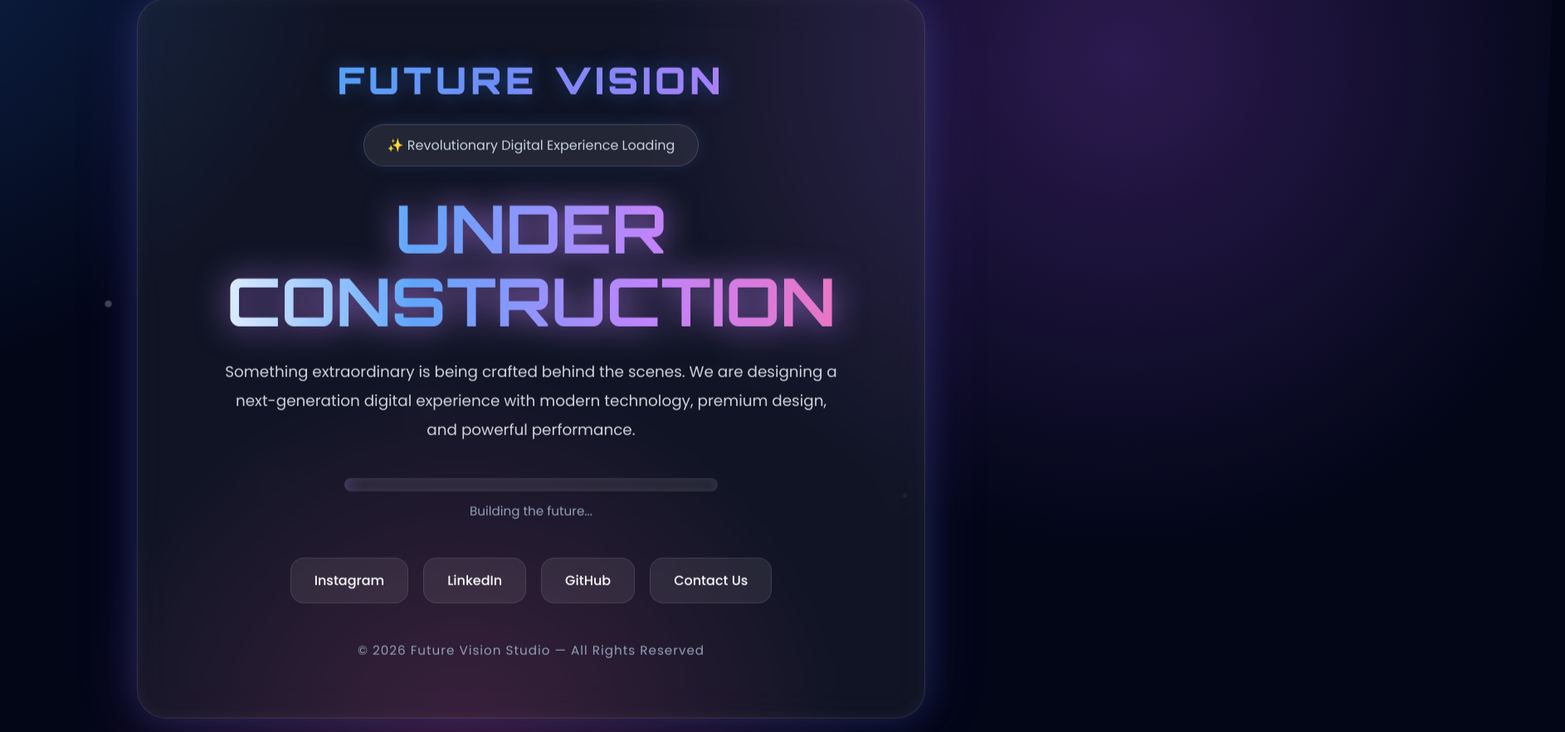
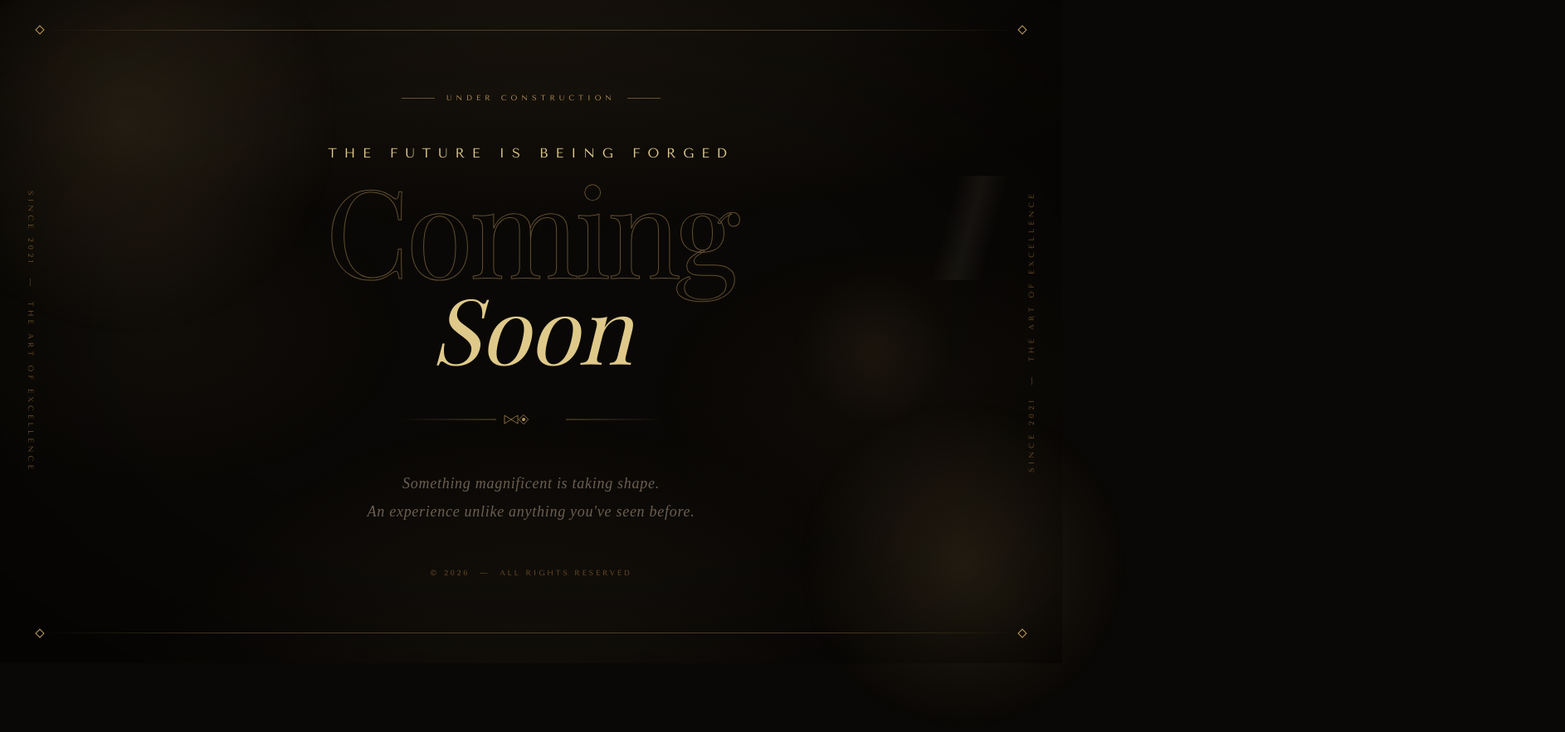
Before and after one commit to PV-Sudarsan/habilesec, a plain HTML site: page index.html in a window 1280 px wide. Shown: the top 883 px of the page at 83% size, 1886 px wide, since content can reach past the window. After the commit the page ends 800 px from the top, so only its background shows below. Drawn offline with nearby package versions, Linux system fonts and the light colour scheme; a web font is replaced by a local one.

Commit message:
Update index.html

```diff
--- a/index.html
+++ b/index.html
@@ -1,351 +1,361 @@
 <!DOCTYPE html>
 <html lang="en">
 <head>
-  <meta charset="UTF-8" />
-  <meta name="viewport" content="width=device-width, initial-scale=1.0" />
-  <title>Luxury Under Construction</title>
+<meta charset="UTF-8">
+<meta name="viewport" content="width=device-width, initial-scale=1.0">
+<title>Coming Soon</title>
+<link href="https://fonts.googleapis.com/css2?family=Playfair+Display:ital,wght@0,300;0,400;1,300;1,400&family=Tenor+Sans&family=EB+Garamond:ital,wght@0,300;1,300&display=swap" rel="stylesheet">
+<style>
+*,*::before,*::after{margin:0;padding:0;box-sizing:border-box}
 
-  <link rel="preconnect" href="https://fonts.googleapis.com">
-  <link rel="preconnect" href="https://fonts.gstatic.com" crossorigin>
-  <link href="https://fonts.googleapis.com/css2?family=Orbitron:wght@500;700;900&family=Poppins:wght@300;400;500;600&display=swap" rel="stylesheet">
-
-  <style>
-    * {
-      margin: 0;
-      padding: 0;
-      box-sizing: border-box;
+:root{
+  --g1:#b8965a;
+  --g2:#dfc98a;
+  --g3:#f5e6c8;
+  --g4:#6b4e28;
+  --bg:#0a0806;
+  --bg2:#100d09;
+  --cream:#f0e8d8;
+  --muted:#6b5f50;
+  --border:rgba(184,150,90,0.18);
+  --border2:rgba(184,150,90,0.35);
 }
 
-    body {
-      min-height: 100vh;
-      overflow: hidden;
-      display: flex;
-      justify-content: center;
-      align-items: center;
-      background: #020617;
-      font-family: 'Poppins', sans-serif;
-      position: relative;
-      color: white;
+html,body{height:100%;overflow:hidden;background:var(--bg)}
+body{display:flex;align-items:center;justify-content:center;position:relative;font-family:'Tenor Sans',sans-serif}
+
+/* Deep layered background */
+.bg-layer{position:fixed;inset:0;z-index:0}
+.bg-layer::before{
+  content:'';position:absolute;inset:0;
+  background:
+    radial-gradient(ellipse 100% 70% at 50% -10%, rgba(184,150,90,0.12) 0%, transparent 65%),
+    radial-gradient(ellipse 40% 40% at 15% 50%, rgba(184,150,90,0.04) 0%, transparent 60%),
+    radial-gradient(ellipse 40% 40% at 85% 60%, rgba(107,78,40,0.06) 0%, transparent 60%),
+    radial-gradient(ellipse 60% 80% at 50% 110%, rgba(184,150,90,0.08) 0%, transparent 60%);
 }
 
-    /* Animated Background */
-    body::before {
-      content: '';
-      position: absolute;
-      width: 200%;
-      height: 200%;
-      background:
-        radial-gradient(circle at 20% 20%, rgba(59,130,246,0.25), transparent 25%),
-        radial-gradient(circle at 80% 30%, rgba(168,85,247,0.25), transparent 25%),
-        radial-gradient(circle at 50% 80%, rgba(236,72,153,0.2), transparent 25%);
-      animation: moveBg 20s linear infinite alternate;
-      z-index: 1;
+/* Subtle vignette */
+.vignette{position:fixed;inset:0;z-index:1;background:radial-gradient(ellipse 85% 85% at 50% 50%, transparent 40%, rgba(0,0,0,0.7) 100%);pointer-events:none}
+
+/* Canvas for lines */
+#canvas{position:fixed;inset:0;z-index:2;opacity:0.6;pointer-events:none}
+
+/* Side vertical text */
+.side-text{
+  position:fixed;z-index:10;
+  font-size:9px;letter-spacing:0.45em;color:var(--g4);
+  text-transform:uppercase;writing-mode:vertical-rl;
+  opacity:0;animation:fadeIn 2s ease 2s forwards;
+}
+.side-text.left{left:32px;top:50%;transform:translateY(-50%)}
+.side-text.right{right:32px;top:50%;transform:translateY(-50%) rotate(180deg)}
+
+/* Main stage */
+.stage{
+  position:relative;z-index:10;
+  text-align:center;
+  max-width:800px;
+  padding:0 48px;
 }
 
-    @keyframes moveBg {
-      0% {
-        transform: translate(-5%, -5%) rotate(0deg);
+/* Top micro label */
+.micro{
+  display:inline-flex;align-items:center;gap:14px;
+  margin-bottom:52px;
+  opacity:0;animation:fadeIn 1s ease 0.4s forwards;
 }
-      100% {
-        transform: translate(5%, 5%) rotate(8deg);
-      }
+.micro-line{width:40px;height:1px;background:var(--g1);opacity:0.5}
+.micro span{font-size:9px;letter-spacing:0.55em;color:var(--g1);text-transform:uppercase}
+
+/* Giant headline */
+.headline-wrap{margin-bottom:0;overflow:visible}
+
+.hl1{
+  font-family:'Tenor Sans',sans-serif;
+  font-size:clamp(11px,1.4vw,16px);
+  letter-spacing:0.55em;
+  color:var(--g2);
+  text-transform:uppercase;
+  display:block;margin-bottom:18px;
+  opacity:0;animation:fadeIn 1s ease 0.7s forwards;
 }
 
-    /* Floating Particles */
-    .particles span {
-      position: absolute;
-      display: block;
-      width: 4px;
-      height: 4px;
-      background: rgba(255,255,255,0.6);
-      border-radius: 50%;
-      animation: float 12s linear infinite;
-      bottom: -100px;
+.hl2{
+  font-family:'Playfair Display',serif;
+  font-size:clamp(72px,13vw,148px);
+  font-weight:300;
+  line-height:0.85;
+  letter-spacing:-0.03em;
+  color:var(--cream);
+  display:block;
+  opacity:0;animation:riseIn 1.4s cubic-bezier(0.16,1,0.3,1) 0.9s forwards;
+  position:relative;
 }
 
-    .particles span:nth-child(1) {
-      left: 10%;
-      animation-duration: 8s;
-      width: 5px;
-      height: 5px;
+.hl2 .stroke-text{
+  -webkit-text-stroke:1px rgba(184,150,90,0.5);
+  color:transparent;
+  display:block;
 }
 
-    .particles span:nth-child(2) {
-      left: 25%;
-      animation-duration: 12s;
+.hl3{
+  font-family:'Playfair Display',serif;
+  font-style:italic;
+  font-size:clamp(56px,9vw,110px);
+  font-weight:300;
+  line-height:1;
+  letter-spacing:-0.01em;
+  color:var(--g2);
+  display:block;
+  opacity:0;animation:riseIn 1.4s cubic-bezier(0.16,1,0.3,1) 1.1s forwards;
 }
 
-    .particles span:nth-child(3) {
-      left: 40%;
-      animation-duration: 10s;
-      width: 7px;
-      height: 7px;
+/* Ornamental divider */
+.divider{
+  margin:42px auto 42px;
+  width:320px;
+  opacity:0;animation:fadeIn 1.2s ease 1.5s forwards;
 }
 
-    .particles span:nth-child(4) {
-      left: 55%;
-      animation-duration: 15s;
+/* Description */
+.desc{
+  font-family:'EB Garamond',serif;
+  font-size:clamp(14px,1.6vw,18px);
+  font-style:italic;
+  font-weight:300;
+  letter-spacing:0.04em;
+  color:var(--muted);
+  line-height:1.9;
+  max-width:500px;
+  margin:0 auto 52px;
+  opacity:0;animation:fadeIn 1s ease 1.8s forwards;
 }
 
-    .particles span:nth-child(5) {
-      left: 70%;
-      animation-duration: 9s;
-      width: 6px;
-      height: 6px;
+/* Socials */
+.socials{
+  display:flex;justify-content:center;align-items:center;gap:0;
+  margin-bottom:52px;
+  opacity:0;animation:fadeIn 1s ease 2s forwards;
+}
+.socials a{
+  font-size:9px;letter-spacing:0.4em;text-transform:uppercase;
+  color:var(--muted);text-decoration:none;
+  padding:0 24px;
+  transition:color 0.3s;
+  position:relative;
+}
+.socials a:not(:last-child)::after{
+  content:'·';position:absolute;right:0;top:50%;transform:translateY(-50%);
+  color:var(--g4);
+}
+.socials a:hover{color:var(--g2)}
+
+/* Copyright */
+.copy{
+  font-size:9px;letter-spacing:0.3em;color:var(--g4);text-transform:uppercase;
+  opacity:0;animation:fadeIn 1s ease 2.2s forwards;
 }
 
-    .particles span:nth-child(6) {
-      left: 85%;
-      animation-duration: 13s;
+/* Full-width border lines top & bottom */
+.border-top,.border-bottom{
+  position:fixed;left:48px;right:48px;height:1px;
+  background:linear-gradient(90deg,transparent,var(--border2) 20%,var(--border2) 80%,transparent);
+  z-index:10;
+  opacity:0;animation:fadeIn 1.5s ease 0.2s forwards;
+}
+.border-top{top:36px}
+.border-bottom{bottom:36px}
+
+/* Corner diamonds */
+.cdiamond{
+  position:fixed;width:8px;height:8px;z-index:11;
+  border:1px solid var(--g1);transform:rotate(45deg);
+  opacity:0;animation:fadeIn 1.5s ease 0.5s forwards;
+}
+.cdiamond.tl{top:32px;left:44px}
+.cdiamond.tr{top:32px;right:44px}
+.cdiamond.bl{bottom:32px;left:44px}
+.cdiamond.br{bottom:32px;right:44px}
+
+/* Floating orbs */
+.orb{
+  position:fixed;border-radius:50%;
+  background:radial-gradient(circle,rgba(184,150,90,0.15) 0%,transparent 70%);
+  pointer-events:none;z-index:3;
+  animation:orbPulse ease-in-out infinite alternate;
 }
 
-    @keyframes float {
-      0% {
-        transform: translateY(0) scale(1);
-        opacity: 0;
+@keyframes riseIn{
+  0%{opacity:0;transform:translateY(40px)}
+  100%{opacity:1;transform:translateY(0)}
 }
-      10% {
-        opacity: 1;
+@keyframes fadeIn{
+  0%{opacity:0}100%{opacity:1}
 }
-      100% {
-        transform: translateY(-120vh) scale(2);
-        opacity: 0;
-      }
+@keyframes orbPulse{
+  0%{transform:scale(1) translate(0,0)}
+  100%{transform:scale(1.15) translate(10px,-10px)}
 }
 
-    .container {
-      position: relative;
-      z-index: 5;
-      width: 92%;
-      max-width: 950px;
-      padding: 70px 50px;
-      text-align: center;
-      border-radius: 35px;
-      background: rgba(255,255,255,0.06);
-      backdrop-filter: blur(22px);
-      border: 1px solid rgba(255,255,255,0.12);
-      box-shadow:
-        0 0 40px rgba(59,130,246,0.2),
-        0 0 80px rgba(168,85,247,0.15),
-        inset 0 0 20px rgba(255,255,255,0.05);
-      animation: cardFloat 6s ease-in-out infinite;
+/* Shimmer line animation on headline */
+.shimmer-wrap{position:relative;display:inline-block}
+.shimmer-wrap::after{
+  content:'';
+  position:absolute;top:0;left:-100%;width:60%;height:100%;
+  background:linear-gradient(105deg,transparent 40%,rgba(245,230,200,0.06) 50%,transparent 60%);
+  animation:shimmer 6s ease-in-out 3s infinite;
+  pointer-events:none;
+}
+@keyframes shimmer{
+  0%{left:-100%}
+  40%,100%{left:140%}
 }
 
-    @keyframes cardFloat {
-      0%,100% {
-        transform: translateY(0px);
-      }
-      50% {
-        transform: translateY(-10px);
-      }
-    }
-
-    .logo {
-      font-family: 'Orbitron', sans-serif;
-      font-size: 2.8rem;
-      font-weight: 900;
-      letter-spacing: 5px;
-      margin-bottom: 25px;
-      background: linear-gradient(90deg, #38bdf8, #818cf8, #e879f9);
-      -webkit-background-clip: text;
-      -webkit-text-fill-color: transparent;
-      text-shadow: 0 0 25px rgba(59,130,246,0.4);
-    }
-
-    .tagline {
-      display: inline-block;
-      padding: 12px 28px;
-      border-radius: 999px;
-      background: rgba(255,255,255,0.08);
-      border: 1px solid rgba(255,255,255,0.15);
-      margin-bottom: 30px;
-      color: #cbd5e1;
-      font-size: 1rem;
-      box-shadow: 0 0 20px rgba(59,130,246,0.15);
-    }
-
-    h1 {
-      font-size: 5rem;
-      line-height: 1.1;
-      margin-bottom: 25px;
-      font-family: 'Orbitron', sans-serif;
-      background: linear-gradient(90deg, #ffffff, #60a5fa, #c084fc, #f472b6);
-      -webkit-background-clip: text;
-      -webkit-text-fill-color: transparent;
-      animation: glowText 4s ease infinite alternate;
-    }
-
-    @keyframes glowText {
-      from {
-        filter: drop-shadow(0 0 8px rgba(96,165,250,0.5));
-      }
-      to {
-        filter: drop-shadow(0 0 20px rgba(192,132,252,0.8));
-      }
-    }
-
-    p {
-      max-width: 750px;
-      margin: auto;
-      color: #d1d5db;
-      font-size: 1.15rem;
-      line-height: 1.9;
-      margin-bottom: 40px;
-    }
-
-    .progress-wrapper {
-      width: 100%;
-      max-width: 450px;
-      margin: auto;
-    }
-
-    .progress-bar {
-      height: 16px;
-      width: 100%;
-      border-radius: 999px;
-      overflow: hidden;
-      background: rgba(255,255,255,0.08);
-      position: relative;
-      box-shadow: inset 0 0 10px rgba(255,255,255,0.08);
-    }
-
-    .progress-bar::before {
-      content: '';
-      position: absolute;
-      left: -40%;
-      width: 40%;
-      height: 100%;
-      background: linear-gradient(90deg, #38bdf8, #8b5cf6, #ec4899);
-      border-radius: 999px;
-      animation: loading 2.5s linear infinite;
-      box-shadow: 0 0 25px rgba(139,92,246,0.8);
-    }
-
-    @keyframes loading {
-      0% {
-        left: -40%;
-      }
-      100% {
-        left: 100%;
-      }
-    }
-
-    .status {
-      margin-top: 12px;
-      color: #94a3b8;
-      font-size: 0.95rem;
-    }
-
-    .buttons {
-      margin-top: 45px;
-      display: flex;
-      justify-content: center;
-      gap: 18px;
-      flex-wrap: wrap;
-    }
-
-    .buttons a {
-      text-decoration: none;
-      padding: 14px 28px;
-      border-radius: 16px;
-      color: white;
-      font-weight: 500;
-      background: rgba(255,255,255,0.08);
-      border: 1px solid rgba(255,255,255,0.1);
-      transition: 0.35s ease;
-      position: relative;
-      overflow: hidden;
-    }
-
-    .buttons a::before {
-      content: '';
-      position: absolute;
-      top: 0;
-      left: -100%;
-      width: 100%;
-      height: 100%;
-      background: linear-gradient(90deg, transparent, rgba(255,255,255,0.2), transparent);
-      transition: 0.5s;
-    }
-
-    .buttons a:hover::before {
-      left: 100%;
-    }
-
-    .buttons a:hover {
-      transform: translateY(-6px) scale(1.03);
-      background: linear-gradient(90deg, rgba(59,130,246,0.25), rgba(168,85,247,0.25));
-      box-shadow: 0 10px 25px rgba(59,130,246,0.25);
-    }
-
-    .footer {
-      margin-top: 45px;
-      color: #94a3b8;
-      font-size: 0.95rem;
-      letter-spacing: 1px;
-    }
-
-    @media (max-width: 768px) {
-      .container {
-        padding: 45px 25px;
-      }
-
-      h1 {
-        font-size: 2.9rem;
-      }
-
-      .logo {
-        font-size: 2rem;
-      }
-
-      p {
-        font-size: 1rem;
-      }
+@media(max-width:600px){
+  .stage{padding:0 24px}
+  .side-text{display:none}
+  .border-top{top:20px}
+  .border-bottom{bottom:20px}
+  .border-top,.border-bottom{left:20px;right:20px}
+  .cdiamond.tl{top:16px;left:16px}
+  .cdiamond.tr{top:16px;right:16px}
+  .cdiamond.bl{bottom:16px;left:16px}
+  .cdiamond.br{bottom:16px;right:16px}
+  .socials a{padding:0 14px}
 }
 </style>
 </head>
 <body>
 
-  <div class="particles">
-    <span></span>
-    <span></span>
-    <span></span>
-    <span></span>
-    <span></span>
-    <span></span>
+<div class="bg-layer"></div>
+<div class="vignette"></div>
+<canvas id="canvas"></canvas>
+
+<!-- Floating orbs -->
+<div class="orb" style="width:500px;height:500px;top:-100px;left:-100px;animation-duration:14s"></div>
+<div class="orb" style="width:400px;height:400px;bottom:-80px;right:-80px;animation-duration:18s;animation-delay:3s"></div>
+<div class="orb" style="width:200px;height:200px;top:40%;right:10%;animation-duration:10s;animation-delay:6s;opacity:0.5"></div>
+
+<!-- Frame -->
+<div class="border-top"></div>
+<div class="border-bottom"></div>
+<div class="cdiamond tl"></div>
+<div class="cdiamond tr"></div>
+<div class="cdiamond bl"></div>
+<div class="cdiamond br"></div>
+
+<!-- Side text -->
+<div class="side-text left">Since 2021 &nbsp;&mdash;&nbsp; The Art of Excellence</div>
+<div class="side-text right">Since 2021 &nbsp;&mdash;&nbsp; The Art of Excellence</div>
+
+<!-- Main -->
+<div class="stage">
+
+  <div class="micro">
+    <div class="micro-line"></div>
+    <span>Under Construction</span>
+    <div class="micro-line"></div>
   </div>
 
-  <div class="container">
+  <div class="headline-wrap">
+    <span class="hl1">The future is being forged</span>
+    <div class="shimmer-wrap">
+      <span class="hl2">
+        <span class="stroke-text">Coming</span>
+      </span>
+    </div>
+    <span class="hl3">Soon</span>
+  </div>
 
-    <div class="logo">FUTURE VISION</div>
+  <div class="divider">
+    <svg viewBox="0 0 320 28" fill="none" xmlns="http://www.w3.org/2000/svg">
+      <line x1="0" y1="14" x2="118" y2="14" stroke="url(#gl)" stroke-width="0.7"/>
+      <polygon points="136,14 128,9 128,19" fill="none" stroke="#b8965a" stroke-width="0.7"/>
+      <rect x="147" y="10" width="8" height="8" fill="none" stroke="#b8965a" stroke-width="0.7" transform="rotate(45 151 14)"/>
+      <polygon points="184,14 176,9 176,19" fill="none" stroke="#b8965a" stroke-width="0.7" transform="scale(-1,1) translate(-320,0)"/>
+      <line x1="202" y1="14" x2="320" y2="14" stroke="url(#gr)" stroke-width="0.7"/>
+      <circle cx="151" cy="14" r="2" fill="#b8965a"/>
+      <defs>
+        <linearGradient id="gl" x1="0" y1="0" x2="118" y2="0" gradientUnits="userSpaceOnUse">
+          <stop offset="0%" stop-color="#b8965a" stop-opacity="0"/>
+          <stop offset="100%" stop-color="#b8965a" stop-opacity="0.8"/>
+        </linearGradient>
+        <linearGradient id="gr" x1="202" y1="0" x2="320" y2="0" gradientUnits="userSpaceOnUse">
+          <stop offset="0%" stop-color="#b8965a" stop-opacity="0.8"/>
+          <stop offset="100%" stop-color="#b8965a" stop-opacity="0"/>
+        </linearGradient>
+      </defs>
+    </svg>
+  </div>
 
-    <div class="tagline">✨ Revolutionary Digital Experience Loading</div>
-
-    <h1>UNDER<br>CONSTRUCTION</h1>
-
-    <p>
-      Something extraordinary is being crafted behind the scenes.
-      We are designing a next-generation digital experience with modern technology,
-      premium design, and powerful performance.
+  <p class="desc">
+    Something magnificent is taking shape.<br>
+    An experience unlike anything you've seen before.
   </p>
 
-    <div class="progress-wrapper">
-      <div class="progress-bar"></div>
-      <div class="status">Building the future...</div>
-    </div>
 
-    <div class="buttons">
-      <a href="#">Instagram</a>
-      <a href="#">LinkedIn</a>
-      <a href="#">GitHub</a>
-      <a href="#">Contact Us</a>
-    </div>
 
-    <div class="footer">
-      © 2026 Future Vision Studio — All Rights Reserved
-    </div>
+  <p class="copy">&copy; 2026 &nbsp;&mdash;&nbsp; All rights reserved</p>
 
 </div>
 
+<script>
+// Animated canvas — thin radial lines emanating from center
+const canvas = document.getElementById('canvas');
+const ctx = canvas.getContext('2d');
+let W, H, cx, cy, lines=[], t=0;
+
+function resize(){
+  W = canvas.width = window.innerWidth;
+  H = canvas.height = window.innerHeight;
+  cx = W/2; cy = H/2;
+}
+resize();
+window.addEventListener('resize', resize);
+
+// Create sparse elegant lines
+const NUM = 24;
+for(let i=0;i<NUM;i++){
+  const angle = (i/NUM)*Math.PI*2 + Math.random()*0.1;
+  lines.push({
+    angle,
+    length: 0.3 + Math.random()*0.4,
+    speed: 0.0002 + Math.random()*0.0003,
+    phase: Math.random()*Math.PI*2,
+    opacity: 0.03 + Math.random()*0.05,
+    width: 0.3 + Math.random()*0.4
+  });
+}
+
+function draw(){
+  ctx.clearRect(0,0,W,H);
+  t += 0.008;
+
+  const maxR = Math.sqrt(cx*cx + cy*cy);
+
+  lines.forEach(l => {
+    const pulse = Math.sin(t*l.speed*100 + l.phase)*0.5+0.5;
+    const r = maxR * l.length * pulse;
+    const x2 = cx + Math.cos(l.angle + t*l.speed*5)*r;
+    const y2 = cy + Math.sin(l.angle + t*l.speed*5)*r;
+
+    const grad = ctx.createLinearGradient(cx, cy, x2, y2);
+    grad.addColorStop(0, `rgba(184,150,90,0)`);
+    grad.addColorStop(0.4, `rgba(184,150,90,${l.opacity * pulse})`);
+    grad.addColorStop(1, `rgba(184,150,90,0)`);
+
+    ctx.beginPath();
+    ctx.moveTo(cx, cy);
+    ctx.lineTo(x2, y2);
+    ctx.strokeStyle = grad;
+    ctx.lineWidth = l.width;
+    ctx.stroke();
+  });
+
+  requestAnimationFrame(draw);
+}
+draw();
+</script>
 </body>
 </html>
```
Lines whose indentation alone changed are shown as unchanged.
